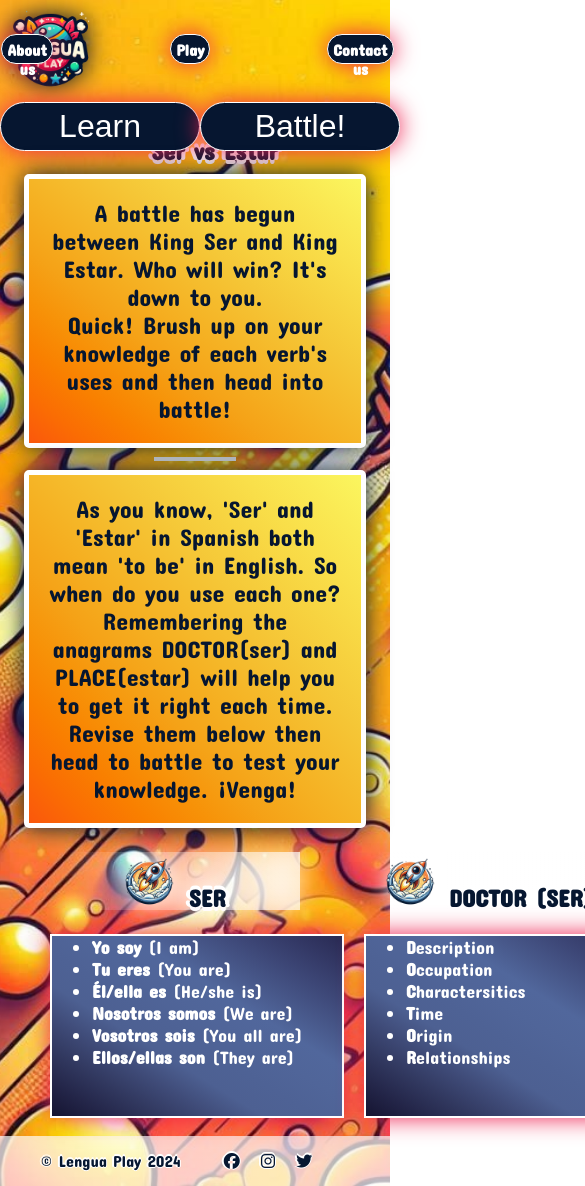
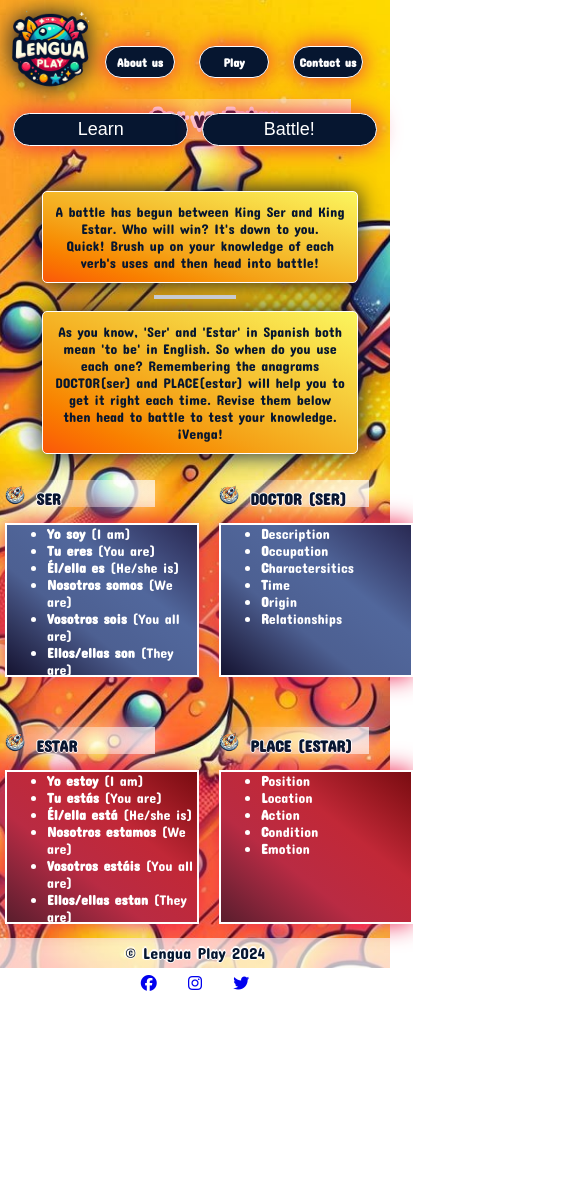
Before and after one commit to GChampkin/Lengua-Play, a plain HTML site: page tobe.html in a window 390 px wide. Shown: the top 1186 px of the page, 585 px wide, since content can reach past the window. After the commit the page ends 998 px from the top, so only its background shows below. Drawn offline with Linux system fonts and the light colour scheme.

Commit message:
add media query 425px

```diff
--- a/assets/css/style.css
+++ b/assets/css/style.css
@@ -531,115 +531,47 @@ input {
     }
 }
 
-@media only screen and (max-width: 425px) {
-    html {
-        background-image: linear-gradient(to right top, #fa570c, #fa6d03, #f98000, #f79208, #f5a217, #f5af21, #f5bb2c, #f5c737, #f7d340, #f9df4a, #faea54, #fbf65f);
-        background-repeat: no-repeat;
-        background-size: cover;
-        min-height: 100%;
-        min-width: 100%;
-    }
-
-    body {
-        max-height: 100%;
-        max-width: 100%;
-        margin: 0;
-        font-family: "Concert One", sans-serif;
-        font-weight: 400;
-        font-style: normal;
-        font-size: large;
-        color: white;
-        background-position: center;
-        background-size: cover;
-        background-repeat: no-repeat;
-        overflow-x: hidden;
+@media only screen and (max-width: 426px) {
+    .logo1 {
+        max-width: 25%;
+        filter: drop-shadow(0 0 0.75rem #061630);
+        height: auto;
+        margin: auto;
     }
 
     nav {
-        width: 200px;
-        height: 30px;
-        text-align: center;
-        display: flex;
-        justify-content: center;
-        position: absolute;
-        top: 10%;
-        right: 0%;
-        bottom: 90%;
-        left: 25%;
-        z-index: 1;
+        width: 80%;
+        height: 40px;
+        margin-top: -50px;
     }
 
     a.nav-anchor {
         width: 15vw;
-        font-size: 16px;
-        color: white;
-        background-color: #061630;
-        filter: drop-shadow(0 0 0.75rem #EE204F);
-        margin: 0 15vw 0 15vw;
-        padding: 5px;
-        text-decoration: none;
-        border: 1px solid white;
-        border-radius: 30px;
+        height: 20px;
+        font-size: 12px;
+        margin: 3vw;
+        line-height: 20px;
     }
 
     .welcome {
         width: 70%;
-        height: 30px;
-        text-align: center;
+        height: 40px;
+        line-height: 0px;
         font-size: 16px;
-        display: flex;
-        position: absolute;
-        justify-content: center;
-        top: 20%;
-        right: 0;
-        bottom: 80%;
-        left: 20%;
-        line-height: 25px;
+        margin-top: -70px;
     }
 
     .footer {
         width: 100%;
-        height: 50px;
-        text-align: center;
+        height: 30px;
         font-size: 16px;
-        text-shadow: 2px 2px 4px black;
-        color: #061731;
-        text-shadow: -2px 0 white, 0 1px white, 1px 0 white, 0 -2px white;
-        background-image: linear-gradient(to left, rgba(255, 255, 255, 0.7), rgba(255, 255, 255, 0.7));
-        line-height: 50px;
-    }
-
-    i {
-        width: 30px;
-        line-height: 50px;
-    }
-
-    .wrapper, .icon {
-        display: inline-block;
-        margin-right: 30px;
-        margin-left: 30px;
-    }
-
-    footer i:hover {
-        background-color: white;
-        border: 1px solid white;
-        border-radius: 5px;
-        width: 30px;
-        transition: 0.7s;
+        line-height: 30px;
     }
 
     .about {
-        font-size: 12px;
-        width: 60vw;
-        margin: 10px 20px 10px 20px;
-        background-color: crimson;
-        border: 1px solid white;
-        border-radius: 20px;
-        filter: drop-shadow(0 0 0.75rem white);
-    }
-
-    p {
-        margin: 10px;
+        font-size: 14px;
+        width: 80%;
+        margin: 10px 42px 10px 42px;
     }
 
     .contact-us {
@@ -647,159 +579,85 @@ input {
         height: 50px;
         text-align: center;
         font-size: 12px;
-        text-shadow: 2px 2px 4px black;
-        color: #061731;
-        text-shadow: -3px 0 white, 0 3px white, 3px 0 white, 0 -3px white;
-        background-image: linear-gradient(to left, rgba(255, 255, 255, 0.7), rgba(255, 255, 255, 0) 95%);
-    }
-
-    .contact-section p {
-        text-align: center;
     }
 
     .contact-span {
-        font-size: 12px;
-        color: #061731;
-        width: 60vw;
+        font-size: 14px;
+        width: 60%;
         margin: auto;
-        background-image: linear-gradient(to right top, #fa570c, #fa6d03, #f98000, #f79208, #f5a217, #f5af21, #f5bb2c, #f5c737, #f7d340, #f9df4a, #faea54, #fbf65f);
-        border: 2px solid white;
-        border-radius: 5px;
-        filter: drop-shadow(0 0 0.75rem white);
     }
 
     .contact-span i {
         width: 30px;
         height: 30px;
         line-height: 30px;
-        background-color: white;
-        border: 1px solid white;
-        border-radius: 50%;
-    }
-
-    .contact-span a {
-        text-decoration: none;
-        color: white;
-        text-shadow: 2px 2px 4px black;
-    }
-
-    .border1 {
-        width: 100vw;
-        height: 70vh;
-    }
-
-    #game {
-        display: flex;
     }
 
     .game-div {
-        width: 80vw;
-        margin: auto;
-        padding: 10px;
-        color: #061630;
-        font-size: 24px;
-        border: 5px solid white;
-        border-radius: 5px;
-        background-image: linear-gradient(to right top, #fa570c, #fa6d03, #f98000, #f79208, #f5a217, #f5af21, #f5bb2c, #f5c737, #f7d340, #f9df4a, #faea54, #fbf65f);
-        filter: drop-shadow(0 0 0.75rem #061630);
-        text-align: center;
-    }
-
-    hr {
-        width: 20vw;
-        border: 2px solid white;
+        width: 80%;
+        margin: 10px 42px 10px 42px;
+        padding: 1px;
+        font-size: 14px;
+        border: 1px solid white;
     }
 
     #game-zone {
         width: 100%;
-        height: 270px;
+        height: 300px;
         margin: 20px 0 20px 0;
         background-image: linear-gradient(to left, rgba(255, 255, 255, 0.7), rgba(255, 255, 255, 0) 95%);
     }
 
     .to-be {
-        height: 200px;
+        height: 150px;
         width: auto;
-        margin: 5px 490px 0px 490px;
+        margin: 5px 138px 0px 138px;
         border: 5px solid #061630;
         border-radius: 50%;
         filter: drop-shadow(0 0 0.75rem #061630);
     }
 
-    a.image-anchor:hover {
-        filter: drop-shadow(0 0 1rem white);
+    .ser {
+        width: 150px;
+        font-size: large;
+        margin: 5px 160px 5px 160px;
+    }
+    #game button {
+        width: 175px;
+        font-size: large;
+        margin-top: 10px;
     }
 
-    .ser {
-        width: 200px;
-        font-size: xx-large;
-        color: white;
-        background-color: #061630;
-        filter: drop-shadow(0 0 0.75rem #EE204F);
-        margin: 5px 500px 5px 500px;
-        padding: 5px;
-        text-decoration: none;
-        border: 1px solid white;
-        border-radius: 30px;
-    }
-
-    a.ser:hover, #game button:hover, #strike-button:hover, #restart-button:hover, #audio-button:hover {
-        background-color: crimson;
-        filter: drop-shadow(0 0 1rem white);
-    }
-
-    #game {
-        height: 50px;
-        display: flex;
-        justify-content: space-evenly;
-    }
-
-    #game button {
-        width: 200px;
-        font-size: xx-large;
-        color: white;
-        background-color: #061630;
-        filter: drop-shadow(0 0 0.75rem #EE204F);
-        padding: 5px;
-        text-decoration: none;
-        border: 1px solid white;
-        border-radius: 30px;
-    }
-
-    /* display anagram list divs evenly in row */
     #list-section {
-        display: flex;
-        justify-content: space-evenly;
+        display: grid;
+        grid-template-columns: repeat(2, 1fr);
+        gap: 20px;
+        margin-left: 5px;
     }
 
     .anagram-head {
-        text-align: center;
-        font-size: x-large;
-        color: #061731;
-        text-shadow: -4px 0 white, 0 4px white, 4px 0 white, 0 -4px white;
-        background-image: linear-gradient(to left, rgba(255, 255, 255, 0.7), rgba(255, 255, 255, 0) 95%);
-        filter: drop-shadow(0 0 0.75rem white);
+        text-align: left;
+        line-height: 16px;
+        font-size: 16px;
+        width: 150px;
+        text-shadow: -1px 0 white, 0 1px white, 1px 0 white, 0 -1px white;
     }
 
     .info-logo {
-        height: 50px;
-        width: 50px;
-        margin-right: 5px;
-        margin-top: 5px;
+        width: 20px;
+        height: auto;
     }
 
     .list-ser {
-        height: 180px;
-        border: 2px solid white;
-        background-image: linear-gradient(to right top, #151431, #232548, #31385f, #3f4b78, #4d6092, #4e6295, #506599, #51679c, #475789, #3d4777, #333865, #292a53);
-        filter: drop-shadow(0 0 0.75rem #EE204F);
+        height: 150px;
+        font-size: 14px;
+        width: 150px;
     }
 
     .list-estar {
-        height: 180px;
-        border: 2px solid white;
-        background-image: linear-gradient(to right top, #5a1e2d, #712134, #89253a, #a1283f, #b92b43, #bc2a3f, #bf293b, #c12837, #af212d, #9d1a23, #8b131a, #7a0c11);
-        filter: drop-shadow(0 0 0.75rem #EE204F);
+        height: 150px;
+        font-size: 14px;
+        width: 150px;
     }
 
     #playPauseIcon {
@@ -819,7 +677,7 @@ input {
         justify-self: center;
     }
 
-    #random-sentence {
+    #phrase {
         margin: auto;
         padding: 5px;
         border: 1px solid white;
--- a/tobe.html
+++ b/tobe.html
@@ -108,9 +108,9 @@
         <div class="wrapper">
             &copy; Lengua Play 2024
             <div class="icon">
-                <i class="fa-brands fa-facebook"></i>
-                <i class="fa-brands fa-instagram"></i>
-                <i class="fa-brands fa-twitter"></i>
+                <a href="https://www.facebook.com"><i class="fa-brands fa-facebook"></i></a>
+                <a href="https/www.instagram.com"><i class="fa-brands fa-instagram"></i></a>
+                <a href="https://www.x.com"><i class="fa-brands fa-twitter"></i></a>
             </div>
         </div>
     </footer>
```
Also changed, not shown: battle.html (+3 -3 lines), games.html (+3 -3 lines), index.html (+3 -3 lines).
